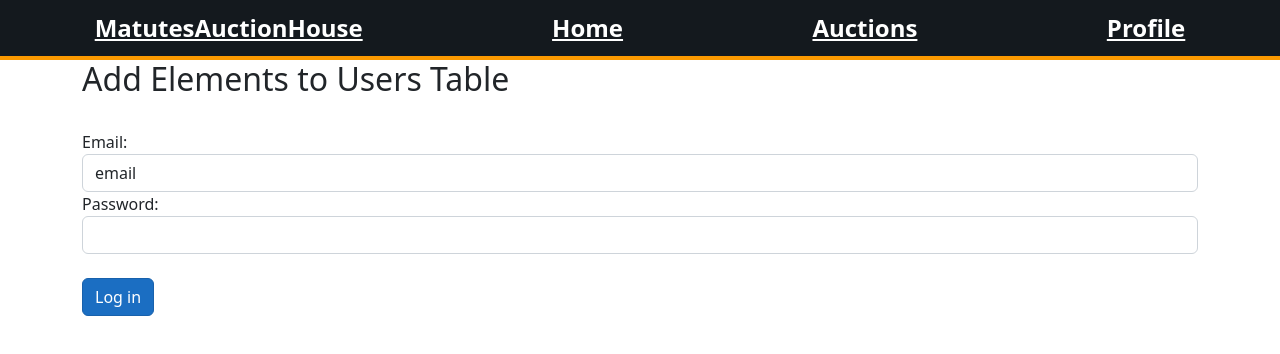
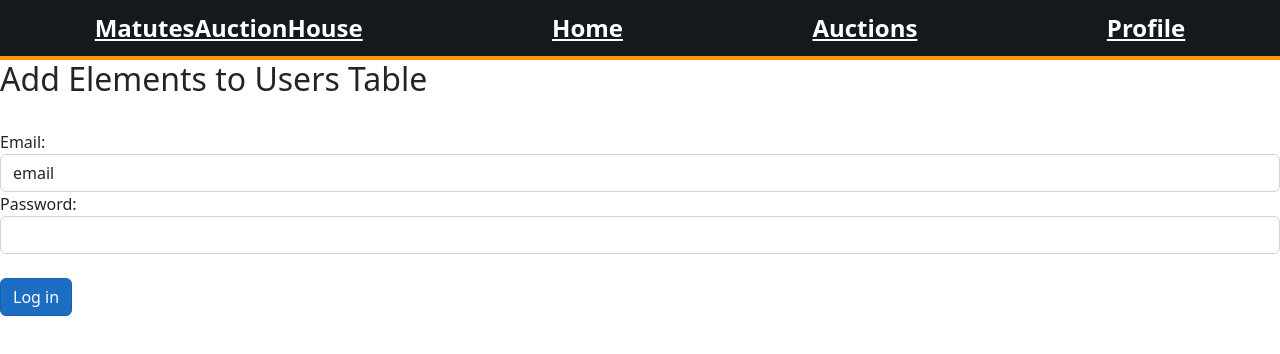
Before and after one commit to An7u4n/MatutesAuctionHouse, an Angular app in the folder ClientApp/: page /login in a window 1280 px wide. Shown: the top 354 px of the page. Built offline with nearby package versions, Linux system fonts and the light colour scheme.

Commit message:
App View Modified

```diff
--- a/ClientApp/src/app/app.component.html
+++ b/ClientApp/src/app/app.component.html
@@ -1,6 +1,6 @@
 <body>
   <app-nav-menu></app-nav-menu>
-  <main class="container">
+  <main class="app-container">
     <router-outlet></router-outlet>
   </main>
 </body>
```
